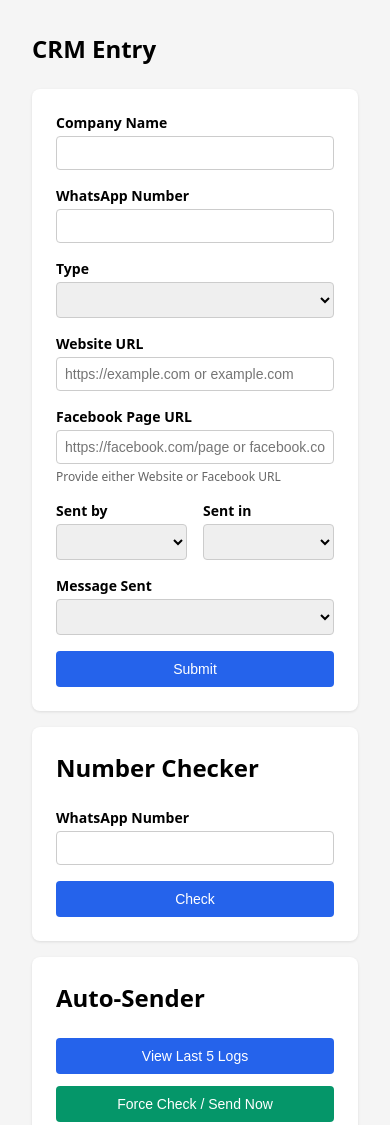
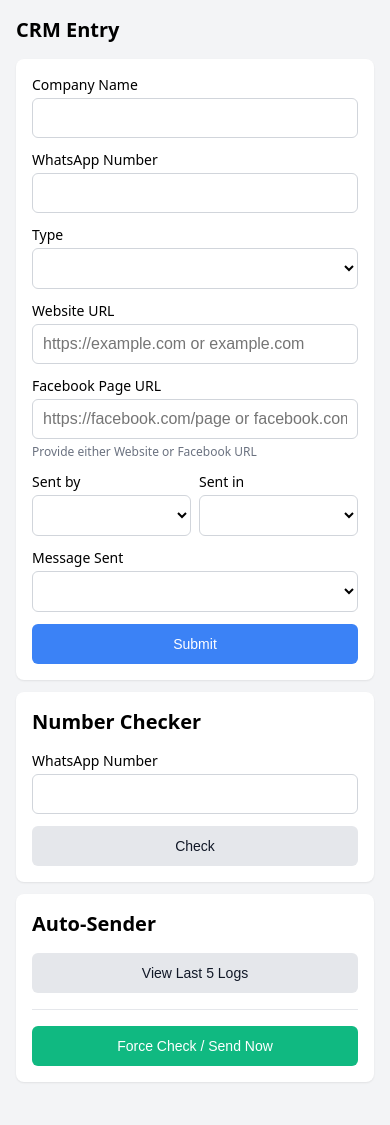
Before and after one commit to zaktomate-org/auto-reach, a website: page public/index.html in a window 390 px wide. Shown: the top 1125 px of the page. Drawn offline with Linux system fonts and the light colour scheme; no server answers.

Commit message:
fix: mobile ui

```diff
--- a/public/index.html
+++ b/public/index.html
@@ -6,27 +6,34 @@
   <title>Cold Outreach CRM</title>
   <style>
     * { box-sizing: border-box; margin: 0; padding: 0; }
-    body { font-family: system-ui, sans-serif; background: #f5f5f5; padding: 2rem; }
-    h1 { margin-bottom: 1.5rem; font-size: 1.5rem; }
-    .container { max-width: 600px; margin: 0 auto; }
-    .card { background: #fff; padding: 1.5rem; border-radius: 8px; margin-bottom: 1rem; box-shadow: 0 1px 3px rgba(0,0,0,0.1); }
-    label { display: block; margin-bottom: 0.25rem; font-weight: 600; font-size: 0.875rem; }
-    input, select { width: 100%; padding: 0.5rem; margin-bottom: 1rem; border: 1px solid #ccc; border-radius: 4px; font-size: 0.875rem; }
-    button { width: 100%; padding: 0.625rem; background: #2563eb; color: #fff; border: none; border-radius: 4px; font-size: 0.875rem; cursor: pointer; }
-    button:hover { background: #1d4ed8; }
-    button:disabled { background: #93c5fd; cursor: not-allowed; }
-    .msg { padding: 0.5rem; border-radius: 4px; margin-top: 0.5rem; font-size: 0.875rem; display: none; }
-    .msg.ok { display: block; background: #dcfce7; color: #166534; }
+    body { font-family: system-ui, -apple-system, sans-serif; background: #f3f4f6; padding: 1rem; }
+    .container { max-width: 480px; margin: 0 auto; }
+    h1 { font-size: 1.25rem; margin-bottom: 1rem; }
+    .card { background: #fff; padding: 1rem; border-radius: 8px; margin-bottom: 0.75rem; box-shadow: 0 1px 2px rgba(0,0,0,0.08); }
+    label { display: block; margin-bottom: 0.25rem; font-weight: 500; font-size: 0.875rem; }
+    input, select { width: 100%; padding: 0.625rem; margin-bottom: 0.75rem; border: 1px solid #d1d5db; border-radius: 6px; font-size: 1rem; background: #fff; }
+    input:focus, select:focus { outline: none; border-color: #3b82f6; box-shadow: 0 0 0 2px rgba(59,130,246,0.15); }
+    button { width: 100%; padding: 0.75rem; border: none; border-radius: 6px; font-size: 0.875rem; font-weight: 500; cursor: pointer; }
+    button:disabled { opacity: 0.5; cursor: not-allowed; }
+    .btn-primary { background: #3b82f6; color: #fff; }
+    .btn-primary:hover { background: #2563eb; }
+    .btn-secondary { background: #e5e7eb; color: #111827; }
+    .btn-secondary:hover { background: #d1d5db; }
+    .btn-green { background: #10b981; color: #fff; }
+    .btn-green:hover { background: #059669; }
+    .msg { padding: 0.5rem 0.75rem; border-radius: 6px; margin-top: 0.5rem; font-size: 0.875rem; display: none; }
+    .msg.ok { display: block; background: #d1fae5; color: #065f46; }
     .msg.err { display: block; background: #fee2e2; color: #991b1b; }
-    .row { display: flex; gap: 1rem; }
+    .row { display: flex; gap: 0.5rem; }
     .row > div { flex: 1; }
-    .hint { font-size: 0.75rem; color: #666; margin-top: -0.75rem; margin-bottom: 1rem; }
+    .hint { font-size: 0.75rem; color: #6b7280; margin-top: -0.5rem; margin-bottom: 0.75rem; }
+    .divider { height: 1px; background: #e5e7eb; margin: 1rem 0; }
+    #logsContent { background: #f9fafb; padding: 0.75rem; border-radius: 6px; font-size: 0.75rem; max-height: 200px; overflow-y: auto; white-space: pre-wrap; word-break: break-word; line-height: 1.5; }
   </style>
 </head>
 <body>
   <div class="container">
     <h1>CRM Entry</h1>
-
     <div class="card">
       <form id="entryForm">
         <label>Company Name</label>
@@ -59,7 +66,7 @@
         <label>Message Sent</label>
         <select id="messageSent" required></select>
 
-        <button type="submit" id="submitBtn">Submit</button>
+        <button type="submit" class="btn-primary" id="submitBtn">Submit</button>
         <div class="msg" id="formMsg"></div>
       </form>
     </div>
@@ -69,19 +76,20 @@
       <form id="checkForm">
         <label>WhatsApp Number</label>
         <input type="text" id="checkNumber" required>
-        <button type="submit">Check</button>
+        <button type="submit" class="btn-secondary">Check</button>
         <div class="msg" id="checkMsg"></div>
       </form>
     </div>
 
     <div class="card">
       <h1>Auto-Sender</h1>
-      <button type="button" id="viewLogsBtn">View Last 5 Logs</button>
+      <button type="button" class="btn-secondary" id="viewLogsBtn">View Last 5 Logs</button>
       <div id="logsPanel" style="display:none; margin-top:0.75rem;">
-        <pre id="logsContent" style="background:#f9f9f9; padding:0.75rem; border-radius:4px; font-size:0.75rem; max-height:250px; overflow-y:auto; white-space:pre-wrap; word-break:break-word;"></pre>
-        <button type="button" id="closeLogsBtn" style="margin-top:0.5rem; background:#6b7280;">Close</button>
+        <div id="logsContent"></div>
+        <button type="button" class="btn-secondary" id="closeLogsBtn" style="margin-top:0.5rem;">Close</button>
       </div>
-      <button type="button" id="forceCheckBtn" style="margin-top:0.75rem; background:#059669;">Force Check / Send Now</button>
+      <div class="divider"></div>
+      <button type="button" class="btn-green" id="forceCheckBtn">Force Check / Send Now</button>
       <div class="msg" id="forceMsg"></div>
     </div>
   </div>
@@ -118,7 +126,6 @@
         cfg.dropdowns.sentIn.forEach(v => sentIn.appendChild(new Option(v, v)));
         cfg.dropdowns.messageSent.forEach(v => messageSent.appendChild(new Option(v, v)));
 
-        // Restore persisted selections
         const saved = JSON.parse(localStorage.getItem('crm-selections') || '{}');
         if (saved.type) type.value = saved.type;
         if (saved.sentBy) sentBy.value = saved.sentBy;
@@ -199,11 +206,7 @@
       const res = await fetch('/api/auto-logs');
       const logs = await res.json();
       const content = document.getElementById('logsContent');
-      if (logs.length === 0) {
-        content.textContent = 'No logs yet.';
-      } else {
-        content.textContent = logs.join('\n');
-      }
+      content.textContent = logs.length ? logs.join('\n') : 'No logs yet.';
       document.getElementById('logsPanel').style.display = 'block';
     });
 
@@ -216,7 +219,7 @@
       const btn = document.getElementById('forceCheckBtn');
       btn.disabled = true;
       btn.textContent = 'Checking...';
-      showMsg('forceMsg', 'Triggered force check. Check back in a moment.', true);
+      showMsg('forceMsg', 'Triggered force check.', true);
       await fetch('/api/force-check', { method: 'POST' });
       setTimeout(() => {
         btn.disabled = false;
```
Also changed, not shown: 1 other file.
